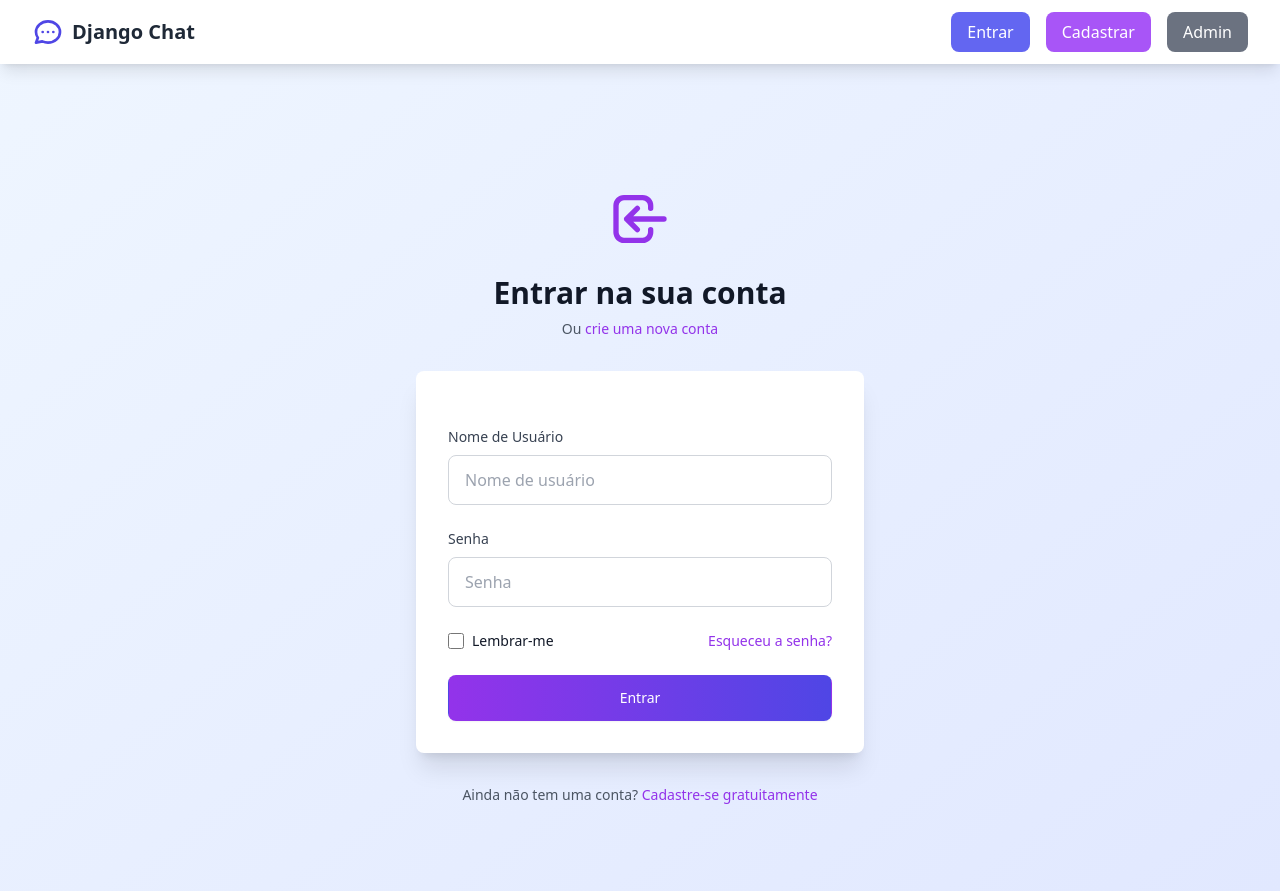
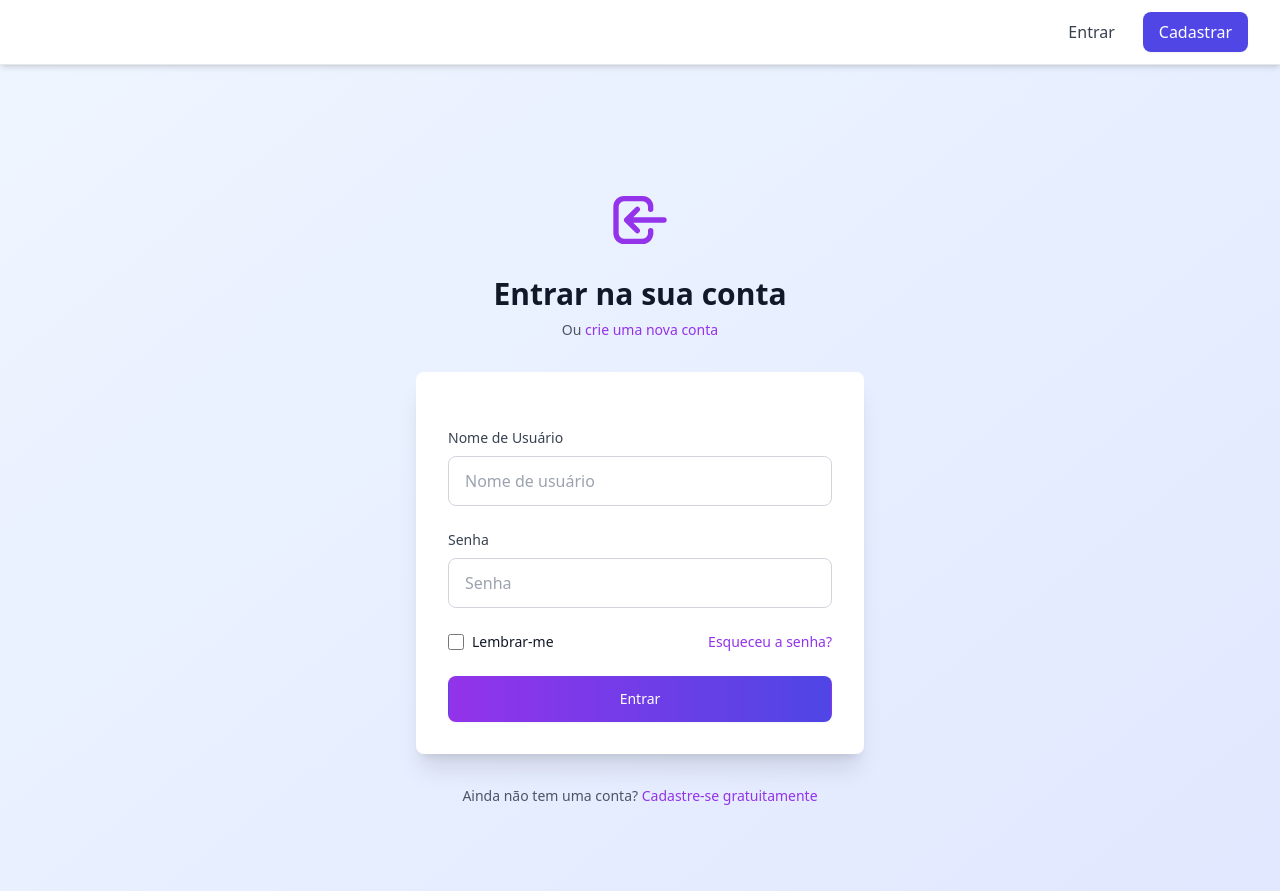
Before and after one commit to Sir-Aguiar/DjangoChat, a Django app: page /signin/ in a window 1280 px wide. Shown: the top 891 px of the page. Run offline with Django 5.2, Linux system fonts and the light colour scheme; some libraries are stand-ins or nearby versions.

Commit message:
Atualiza o layout da navegação e melhora a exibição do perfil do usuário; adiciona botões de login e cadastro na barra de navegação.

```diff
--- a/chat/templates/chat/base.html
+++ b/chat/templates/chat/base.html
@@ -27,39 +27,55 @@
 
 <body class="bg-gradient-to-br from-blue-50 to-indigo-100 min-h-screen">
     <!-- Navegação -->
-    <nav class="bg-white shadow-lg">
+    <nav class="bg-white shadow-md border-b border-gray-200">
         <div class="max-w-7xl mx-auto px-4 sm:px-6 lg:px-8">
-            <div class="flex justify-between h-16">
-                <div class="flex items-center">
-                    <a href="{% url 'chat:room_list' %}" class="flex items-center">
-                        <svg class="h-8 w-8 text-indigo-600" fill="none" stroke="currentColor" viewBox="0 0 24 24">
+            <div class="flex justify-between items-center h-16">
+                <!-- Lado Esquerdo -->
+                <div class="flex items-center space-x-8">
+                    {% if user.is_authenticated %}
+                    <span class="text-gray-600 text-sm">
+                        Olá, <strong class="text-gray-800">{{ user.first_name|default:user.username }}</strong>
+                    </span>
+                    {% endif %}
+                </div>
+
+                <!-- Lado Direito -->
+                <div class="flex items-center space-x-3">
+                    {% if user.is_authenticated %}
+                    <!-- Ícone de Perfil -->
+                    <div class="relative group">
+                        <button class="flex items-center justify-center w-10 h-10 rounded-full bg-indigo-100 text-indigo-600 hover:bg-indigo-200 transition-all duration-200 focus:outline-none focus:ring-2 focus:ring-indigo-500 focus:ring-offset-2">
+                            <svg class="h-6 w-6" fill="none" stroke="currentColor" viewBox="0 0 24 24">
+                                <path stroke-linecap="round" stroke-linejoin="round" stroke-width="2"
+                                    d="M16 7a4 4 0 11-8 0 4 4 0 018 0zM12 14a7 7 0 00-7 7h14a7 7 0 00-7-7z" />
+                            </svg>
+                        </button>
+                        <!-- Tooltip -->
+                        <div class="absolute right-0 mt-2 w-48 bg-gray-800 text-white text-xs rounded-lg py-2 px-3 opacity-0 group-hover:opacity-100 transition-opacity duration-200 pointer-events-none z-10">
+                            Perfil (em breve)
+                        </div>
+                    </div>
+
+                    <!-- Botão Sair -->
+                    <a href="{% url 'chat:logout' %}"
+                        class="flex items-center space-x-1 text-gray-600 hover:text-red-600 font-medium transition-colors duration-200 px-3 py-2 rounded-lg hover:bg-red-50">
+                        <svg class="h-5 w-5" fill="none" stroke="currentColor" viewBox="0 0 24 24">
                             <path stroke-linecap="round" stroke-linejoin="round" stroke-width="2"
-                                d="M8 12h.01M12 12h.01M16 12h.01M21 12c0 4.418-4.03 8-9 8a9.863 9.863 0 01-4.255-.949L3 20l1.395-3.72C3.512 15.042 3 13.574 3 12c0-4.418 4.03-8 9-8s9 3.582 9 8z" />
+                                d="M17 16l4-4m0 0l-4-4m4 4H7m6 4v1a3 3 0 01-3 3H6a3 3 0 01-3-3V7a3 3 0 013-3h4a3 3 0 013 3v1" />
                         </svg>
-                        <span class="ml-2 text-xl font-bold text-gray-800">Django Chat</span>
-                    </a>
-                </div>
-                <div class="flex items-center space-x-4">
-                    {% if user.is_authenticated %}
-                    <span class="text-gray-700">Olá, <span class="font-semibold text-indigo-600">{{ user.first_name }}</span></span>
-                    <a href="{% url 'chat:logout' %}"
-                        class="bg-red-500 hover:bg-red-600 text-white px-4 py-2 rounded-lg transition duration-200">
-                        Sair
+                        <span>Sair</span>
                     </a>
                     {% else %}
+                    <!-- Botões de Login e Cadastro -->
                     <a href="{% url 'chat:signin' %}"
-                        class="bg-indigo-500 hover:bg-indigo-600 text-white px-4 py-2 rounded-lg transition duration-200">
+                        class="text-gray-700 hover:text-indigo-600 font-medium transition-colors duration-200 px-4 py-2 rounded-lg hover:bg-gray-50">
                         Entrar
                     </a>
                     <a href="{% url 'chat:signup' %}"
-                        class="bg-purple-500 hover:bg-purple-600 text-white px-4 py-2 rounded-lg transition duration-200">
+                        class="bg-indigo-600 hover:bg-indigo-700 text-white font-medium px-4 py-2 rounded-lg transition-colors duration-200 shadow-sm hover:shadow-md">
                         Cadastrar
                     </a>
                     {% endif %}
-                    <a href="/admin/" target="_blank"
-                        class="bg-gray-500 hover:bg-gray-600 text-white px-4 py-2 rounded-lg transition duration-200">
-                        Admin
-                    </a>
                 </div>
             </div>
         </div>
```
Also changed, not shown: chat/templates/chat/signin.html (line endings or trailing spaces), db.sqlite3.
